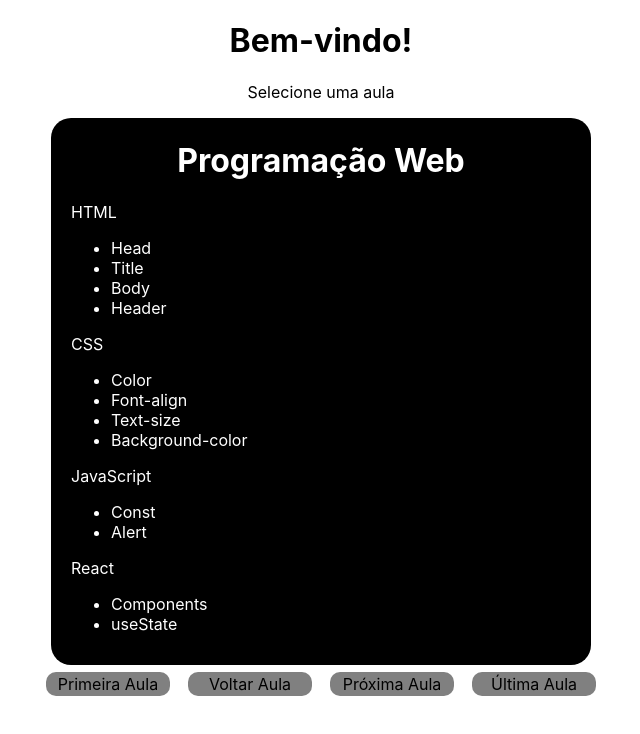
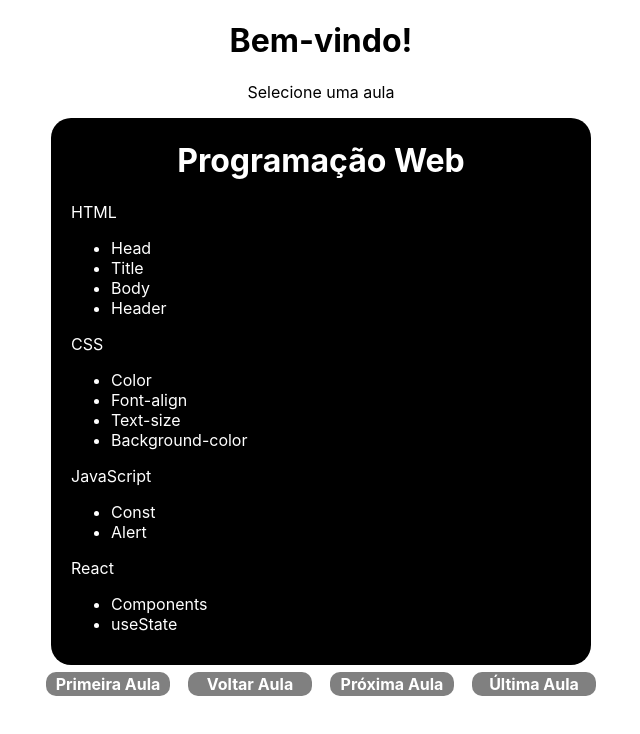
Before and after one commit to matheusgarrido/redux-exercise, a React (Create React App) app: page / in a window 1280 px wide. Shown: the top 734 px of the page, without its empty margins (319-959 px from the left). Built offline with nearby package versions, Linux system fonts and the light colour scheme.

Commit message:
style: color of buttons

```diff
--- a/src/components/Footer/style.scss
+++ b/src/components/Footer/style.scss
@@ -18,8 +18,13 @@
   width: 120px;
   border-radius: 10px;
   user-select: none;
+  font-weight: bold;
+  color: white;
 }
 .buttons li:hover {
   cursor: pointer;
   box-shadow: 2px 2px 2px black;
 }
+.buttons li:active {
+  background-color: darkgreen;
+}
```
